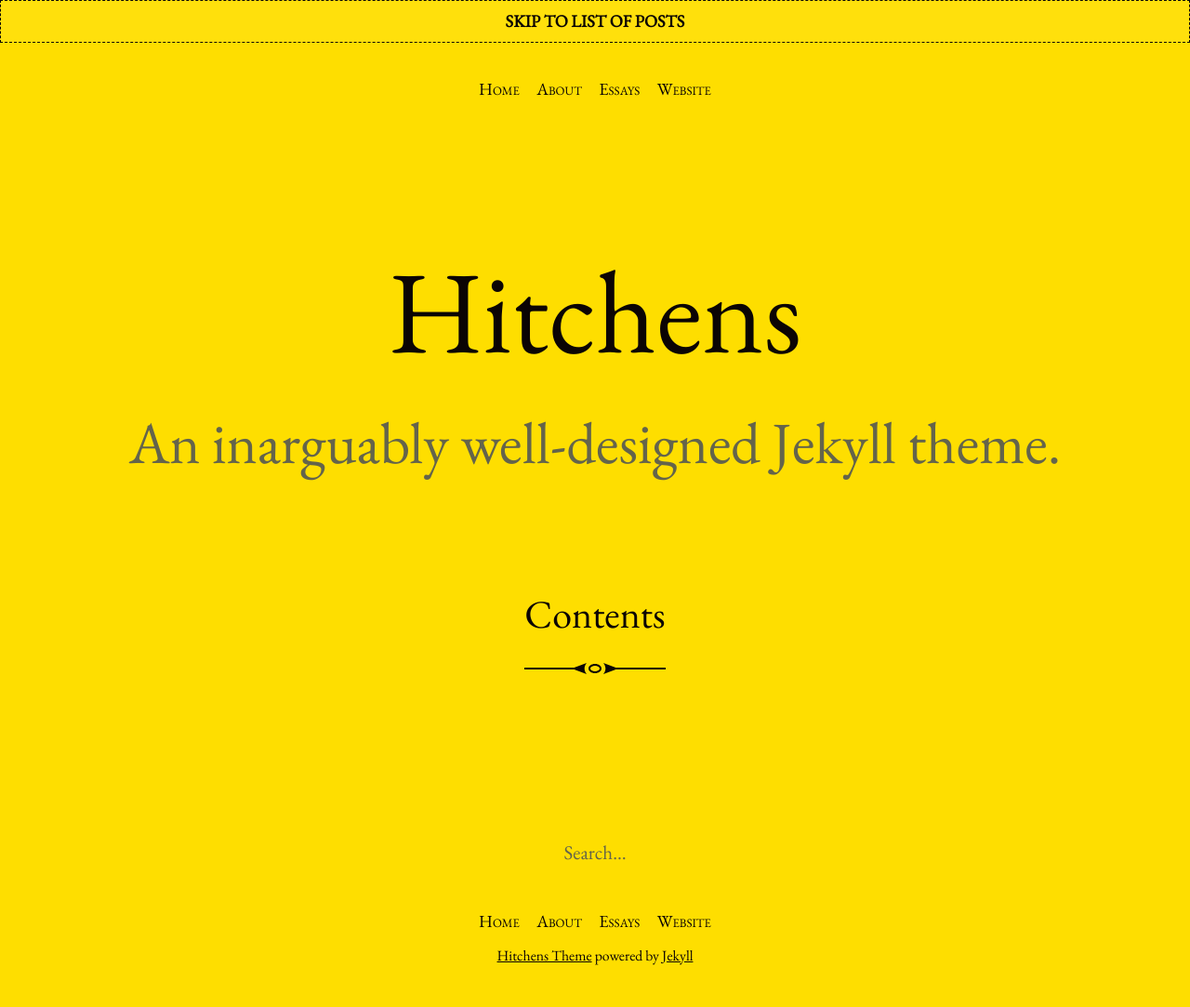
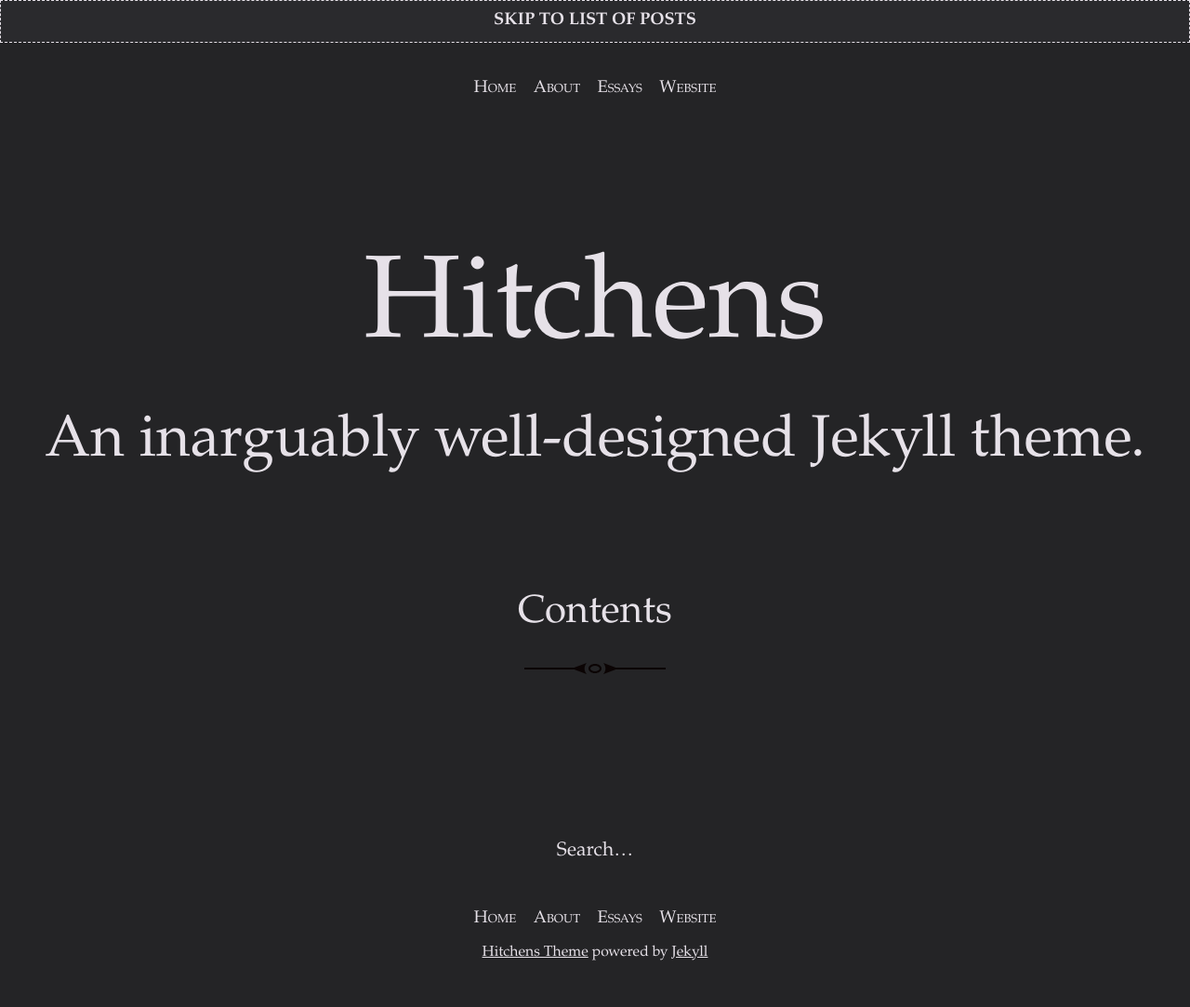
Before and after one commit to Scorpionis/blog, a Jekyll site: the page built from index.md, in a window 1280 px wide. Shown: the whole page at 93% size. Built offline with Jekyll 4.4.1, drawn with Linux system fonts in a browser that asks for light colours; some web fonts are replaced; our own code applies the rules of GitHub Pages for plain Markdown files; the list of posts is cut into pages by our own code.

Commit message:
Update _variables.scss

```diff
--- a/_sass/_variables.scss
+++ b/_sass/_variables.scss
@@ -1,8 +1,10 @@
-$brand-color:         #fede00;
-$highlight:           lighten($brand-color, 35%);
-$text-color:          #0b0404;
-$muted-text-color:    #64644B;
-$font-family:         "EB Garamond", Garamond, "Times New Roman", serif;
+@import url('https://fonts.googleapis.com/css2?family=Asul&display=swap');
+
+$brand-color:         #242426;
+$highlight:           lighten($brand-color, 15%);
+$text-color:          #e6e1e8;
+$muted-text-color:    #e6e1e8;
+$font-family:         "Asul", Garamond, "Times New Roman", serif;
 
 $on-bigphone:         375px;
 $on-tablet:           768px;
```
